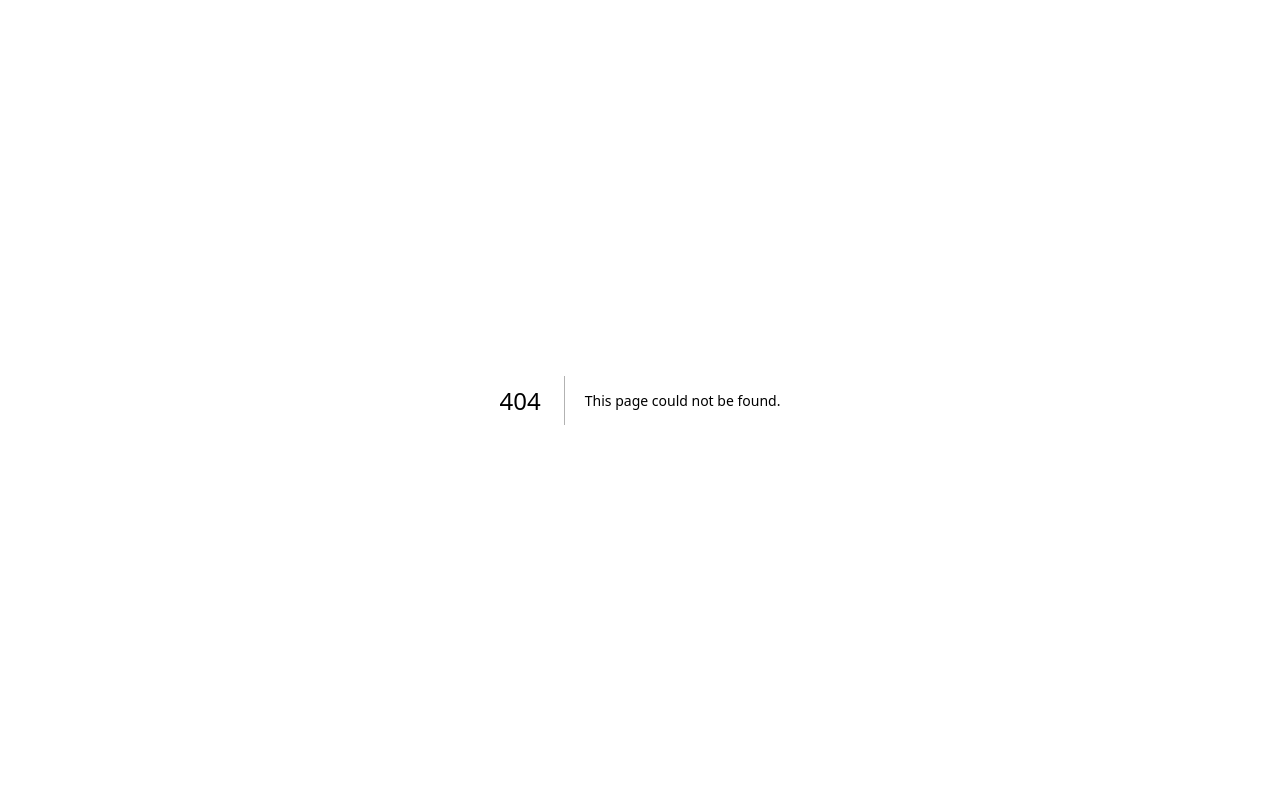
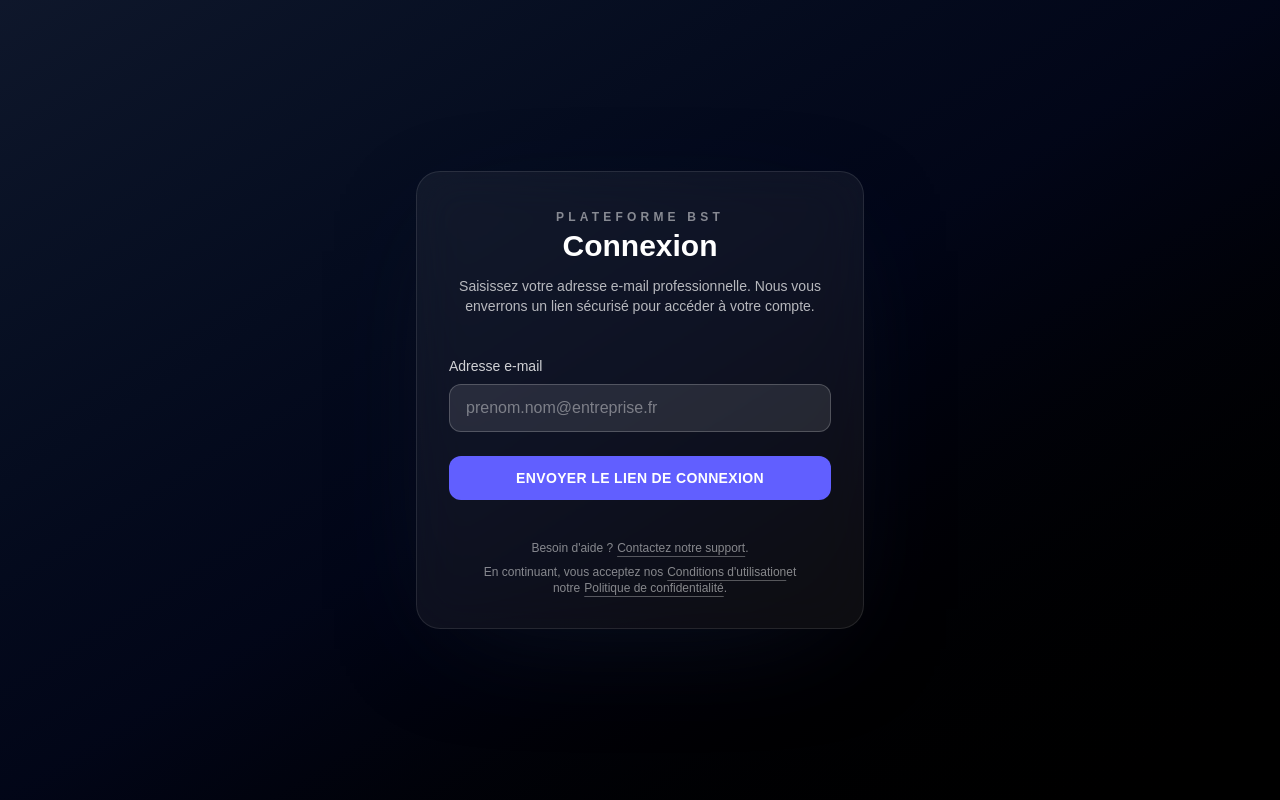
Before and after one commit to yagoar45/BST-WEBAPP, a Next.js app: page /login in a window 1280 px wide. Before the commit this address had no page. Built offline with nearby package versions, Linux system fonts and the light colour scheme.

Commit message:
feat: app

```diff
--- /dev/null
+++ b/app/(auth)/login/page.tsx
@@ -0,0 +1,87 @@
+import type { Metadata } from "next";
+import Link from "next/link";
+
+export const metadata: Metadata = {
+  title: "Connexion | BST",
+  description:
+    "Accédez à votre espace BST et suivez vos performances en temps réel.",
+};
+
+export default function LoginPage() {
+  return (
+    <div className="relative flex min-h-screen items-center justify-center bg-gradient-to-br from-slate-900 via-slate-950 to-black px-6 py-16 text-slate-50">
+      <div className="absolute inset-x-10 top-12 -z-10 h-72 rounded-full bg-indigo-500/20 blur-[140px]" aria-hidden />
+      <div className="absolute bottom-12 right-12 -z-10 h-56 w-56 rounded-full bg-emerald-500/10 blur-[120px]" aria-hidden />
+
+      <div className="w-full max-w-md rounded-3xl border border-white/10 bg-white/5 p-8 shadow-[0_30px_120px_-50px_rgba(15,23,42,0.9)] backdrop-blur-xl">
+        <header className="space-y-3 text-center">
+          <span className="text-xs font-semibold uppercase tracking-[0.35em] text-white/50">
+            plateforme bst
+          </span>
+          <h1 className="text-3xl font-semibold text-white">Connexion</h1>
+          <p className="text-sm text-white/70">
+            Saisissez votre adresse e-mail professionnelle. Nous vous enverrons
+            un lien sécurisé pour accéder à votre compte.
+          </p>
+        </header>
+
+        <form className="mt-10 space-y-6" noValidate>
+          <fieldset className="space-y-2">
+            <label
+              htmlFor="email"
+              className="block text-sm font-medium text-white/80"
+            >
+              Adresse e-mail
+            </label>
+            <input
+              id="email"
+              name="email"
+              type="email"
+              required
+              autoComplete="email"
+              placeholder="prenom.nom@entreprise.fr"
+              className="h-12 w-full rounded-xl border border-white/20 bg-white/10 px-4 text-base text-white placeholder:text-white/40 shadow-[0_10px_40px_-25px_rgba(15,23,42,1)] outline-none transition focus:border-white/60 focus:ring-2 focus:ring-white/30"
+            />
+          </fieldset>
+
+          <button
+            type="submit"
+            className="inline-flex h-11 w-full items-center justify-center rounded-xl bg-indigo-500 text-sm font-semibold uppercase tracking-wide text-white transition hover:bg-indigo-400 focus:outline-none focus:ring-2 focus:ring-indigo-300/60"
+          >
+            Envoyer le lien de connexion
+          </button>
+        </form>
+
+        <footer className="mt-10 space-y-2 text-center text-xs text-white/50">
+          <p>
+            Besoin d&apos;aide ?
+            <Link
+              href="mailto:support@bst.fr"
+              className="ml-1 underline decoration-white/30 underline-offset-4 hover:decoration-white/60"
+            >
+              Contactez notre support
+            </Link>
+            .
+          </p>
+          <p>
+            En continuant, vous acceptez nos
+            <Link
+              href="/conditions"
+              className="ml-1 underline decoration-white/30 underline-offset-4 hover:decoration-white/60"
+            >
+              Conditions d&apos;utilisation
+            </Link>
+            et notre
+            <Link
+              href="/confidentialite"
+              className="ml-1 underline decoration-white/30 underline-offset-4 hover:decoration-white/60"
+            >
+              Politique de confidentialité
+            </Link>
+            .
+          </p>
+        </footer>
+      </div>
+    </div>
+  );
+}
```
